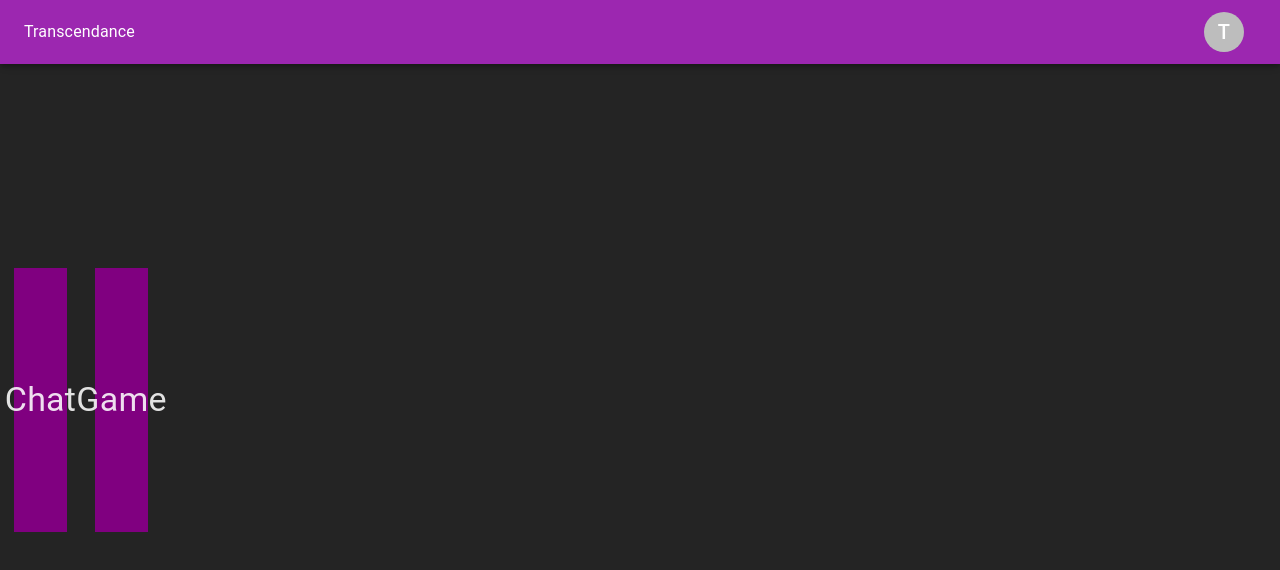
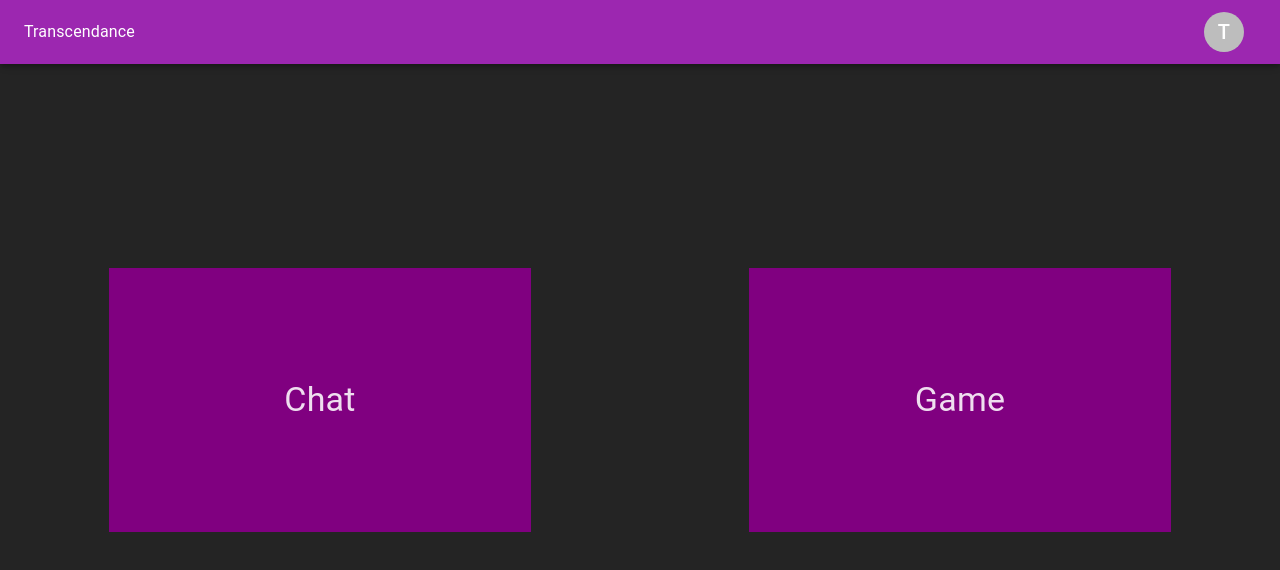
Before and after one commit to xApologize/ft_transcendence, a React (Vite) app in the folder frontend/: page / in a window 1280 px wide. Shown: the top 570 px of the page. Built offline with nearby package versions, Linux system fonts and the light colour scheme.

Commit message:
change css of root

```diff
--- a/frontend/src/index.css
+++ b/frontend/src/index.css
@@ -1,4 +1,4 @@
-:root {
+#root {
   font-family: Inter, Avenir, Helvetica, Arial, sans-serif;
   font-size: 16px;
   line-height: 24px;
@@ -7,14 +7,14 @@
   color-scheme: light dark;
   color: rgba(255, 255, 255, 0.87);
   background-color: #242424;
+  width: 100vw;
+  height: 100vh;
 }
 
 body {
   margin: 0;
-  display: flex;
-  /*place-items: center;*/
-  min-width: 320px;
-  min-height: 100vh;
+  min-width: 100%;
+  min-height: 100%;
 }
 
 h1 {
```
